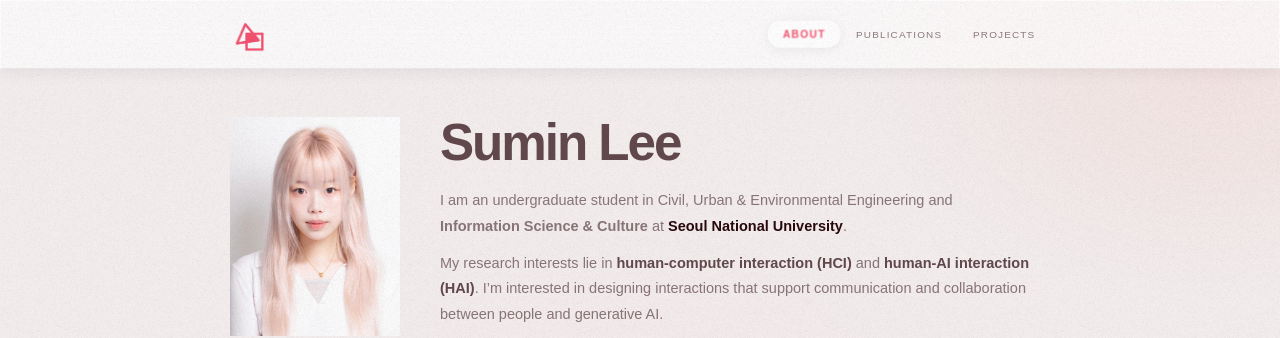
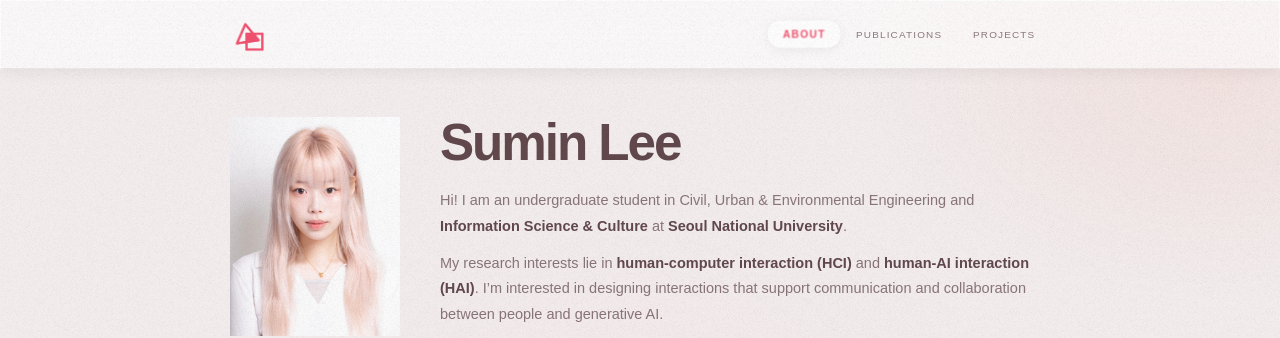
Before and after one commit to cirtuare/suminxlee, a React (Vite) app: page / in a window 1280 px wide. Shown: the top 338 px of the page. Built offline with nearby package versions, Linux system fonts and the light colour scheme; a web font is replaced by a local one.

Commit message:
Unify introduction highlights and add greeting

```diff
--- a/src/components/About.tsx
+++ b/src/components/About.tsx
@@ -67,9 +67,9 @@ export default function About() {
 
             <div style={{ display: 'flex', flexDirection: 'column', gap: '0.75rem' }}>
               <p style={{ fontFamily: 'var(--font)', fontWeight: 400, fontSize: '0.9375rem', color: 'var(--muted)', lineHeight: 1.75, margin: 0 }}>
-                I am an undergraduate student in Civil, Urban & Environmental Engineering and{' '}
-                <strong style={{ fontWeight: 700, whiteSpace: 'nowrap' }}>Information Science & Culture</strong> at{' '}
-                <span style={{ fontWeight: 600, color: 'var(--text)' }}>Seoul National University</span>.
+                Hi! I am an undergraduate student in Civil, Urban & Environmental Engineering and{' '}
+                <strong style={{ fontWeight: 700, color: 'rgba(40,8,14,0.72)', whiteSpace: 'nowrap' }}>Information Science & Culture</strong> at{' '}
+                <span style={{ fontWeight: 600, color: 'rgba(40,8,14,0.72)' }}>Seoul National University</span>.
               </p>
               <p style={{ fontFamily: 'var(--font)', fontWeight: 400, fontSize: '0.9375rem', color: 'var(--muted)', lineHeight: 1.75, margin: 0 }}>
                 My research interests lie in{' '}
@@ -106,9 +106,9 @@ export default function About() {
               </h1>
               <div style={{ display: 'flex', flexDirection: 'column', gap: '0.75rem' }}>
                 <p style={{ fontFamily: 'var(--font)', fontWeight: 400, fontSize: '0.90625rem', color: 'var(--muted)', lineHeight: 1.75, margin: 0 }}>
-                  I am an undergraduate student in Civil, Urban & Environmental Engineering and{' '}
-                  <strong style={{ fontWeight: 700, whiteSpace: 'nowrap' }}>Information Science & Culture</strong> at{' '}
-                  <span style={{ fontWeight: 600, color: 'var(--text)' }}>Seoul National University</span>.
+                  Hi! I am an undergraduate student in Civil, Urban & Environmental Engineering and{' '}
+                  <strong style={{ fontWeight: 700, color: 'rgba(40,8,14,0.72)', whiteSpace: 'nowrap' }}>Information Science & Culture</strong> at{' '}
+                  <span style={{ fontWeight: 600, color: 'rgba(40,8,14,0.72)' }}>Seoul National University</span>.
                 </p>
                 <p style={{ fontFamily: 'var(--font)', fontWeight: 400, fontSize: '0.90625rem', color: 'var(--muted)', lineHeight: 1.75, margin: 0 }}>
                   My research interests lie in{' '}
```
